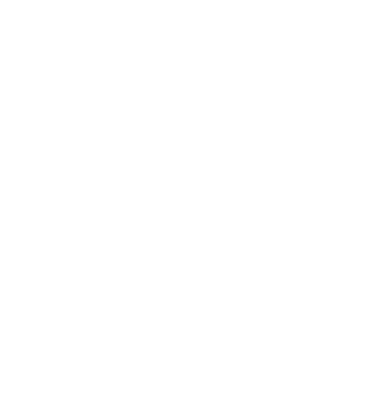
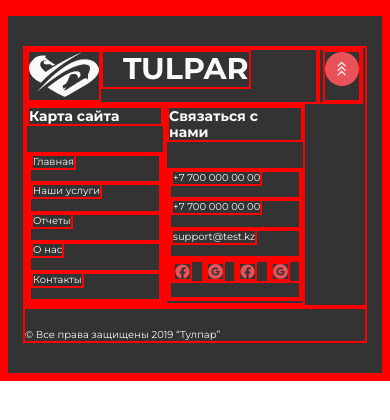
Before and after one commit to itgirlschool/fr22_team3_project1, a plain HTML site: page index.html in a window 390 px wide. Drawn offline with Linux system fonts and the light colour scheme.

Commit message:
add footer

```diff
--- a/assets/styles/style.css
+++ b/assets/styles/style.css
@@ -1,17 +1,223 @@
-.container {
-    max-width: 1400px;
-    margin: auto;
+* {
+    border: 2px solid red;
+}
+
+body {
+    font-family: 'Montserrat', sans-serif;
+}
+
+h3 {
+    margin-top: 0;
+    margin-bottom: 20px;
+    font-size: 16px;
+}
+
+.container_dark {
+    display: block;
+    box-sizing: border-box;
+    background-color: #333333;
 }
 
 .footer {
-    display: flex;
-    background-color: #333333;
+    max-width: 1200px;
+    margin: 0 auto;
+    padding: 40px 15px;
+    display: block;
+    font-weight: 400;
+    font-size: 14px;
+    color: #F9F9F9;
 }
 
-.section-one {
-
+.footer__top {
+    height: 80%;
+    display: flex;
+    justify-content: space-around;
 }
 
-.section-two {
+.logo {
+    width: 30%;
+    display: flex;
+    justify-content: start;
+}
 
+.logo-image4 {
+    max-width: 100%;
+    box-sizing: border-box;
 }
+
+.logo-name {
+    padding-left: 20px;
+    text-transform: uppercase;
+    font-weight: 700;
+    font-size: 30px;
+    justify-content: start;
+    align-self: baseline;
+}
+
+.footer__column-about,
+.footer__column-connect {
+    width: 20%;
+    display: block;
+}
+
+.about-connect {
+    margin: 0;
+    padding: 0;
+    list-style-type: none;
+}
+
+.about-connect__item,
+.social {
+    padding-bottom: 10px;
+}
+
+.about-connect>li>a {
+    text-decoration: none;
+    color: #F9F9F9;
+}
+
+.social {
+    padding: 0;
+    list-style-type: none;
+    display: flex;
+    justify-content: flex-start;
+    align-items: center;
+}
+
+.social__facebook,
+.social__google {
+    position: relative;
+    display: block;
+    width: 15px;
+    height: 15px;
+    margin-right: 9.5px;
+}
+
+.social__facebook {
+    background-image: url(../images/social1.svg);
+}
+
+.social__google {
+    background-image: url(../images/social2.svg);
+}
+
+.footer__box-up {
+    width: 30%;
+    display: flex;
+    justify-content: end;
+}
+
+.scroll-to-top {
+    display: block;
+}
+
+.footer__box-up>a {
+    text-decoration: none;
+    color: #F9F9F9;
+}
+
+.up {
+    display: block;
+    align-items: center;
+    padding: 8px;
+    font-size: 14px;
+    writing-mode: vertical-rl;
+    transform: rotate(-180deg);
+}
+
+.footer__bottom {
+    height: 20%;
+    padding-top: 40px;
+}
+
+@media (max-width: 1200px) {
+    .footer {
+        max-width: 970px;
+    }
+}
+
+@media (max-width: 992px) {
+    .footer {
+        max-width: 750px;
+        padding: 60px 15px;
+        font-size: 12px;
+    }
+
+    h3 {
+        margin-bottom: 26px;
+        font-size: 14px;
+    }
+
+    .logo {
+        width: 35%;
+    }
+
+    .footer__column-about {
+        width: 30%;
+    }
+
+    .footer__column-connect {
+        width: 20%;
+    }
+
+    .about-connect__item,
+    .social {
+        padding-bottom: 14px;
+    }
+
+    .footer__box-up {
+        width: 15%;
+    }
+
+    .up {
+        font-size: 12px;
+    }
+
+    .footer__bottom {
+        padding-top: 20px;
+    }
+}
+
+@media (max-width: 767px) {
+    .footer {
+        max-width: none;
+        margin: 0;
+        padding: 30px 15px;
+        display: block;
+        justify-content: start;
+        font-size: 10px;
+    }
+
+    .footer__top {
+        height: min-content;
+        display: flex;
+        justify-content: start;
+        flex-wrap: wrap;
+    }
+
+    .logo {
+        width: 85%;
+        order: 1;
+        display: flex;
+    }
+
+    .footer__box-up {
+        width: 12%;
+        order: 2;
+        display: flex;
+    }
+
+    .up {
+        display: none;
+    }
+
+    .footer__column-about {
+        width: 40%;
+        order: 3;
+    }
+
+    .footer__column-connect {
+        width: 40%;
+        order: 4;
+    }
+}
--- a/index.html
+++ b/index.html
@@ -24,16 +24,46 @@
 
     </main>
 
-    <footer class="container">
+    <footer class="container_dark">
         <div class="footer">
-            <div class="footer__section-one">
-                <div class="section-one__column-logo"></div>
-                <div class="section-one__column-about"></div>
-                <div class="section-one__column-connect"></div>
-                <div class="section-one__back-to-top"></div>
+            <div class="footer__top">
+                <div class="logo">
+                    <div class="logo-image4">
+                        <img src="assets/images/logo4.png" alt="logo4">
+                    </div>
+                    <span class="logo-name">Tulpar</span>
+                </div>
+                <div class="footer__column-about">
+                    <h3>Карта сайта</h3>
+                    <ul class="about-connect">
+                        <li class="about-connect__item"><a href="#">Главная</a></li>
+                        <li class="about-connect__item"><a href="#">Наши услуги</a></li>
+                        <li class="about-connect__item"><a href="#">Отчеты</a></li>
+                        <li class="about-connect__item"><a href="#">О нас</a></li>
+                        <li class="about-connect__item"><a href="#">Контакты</a></li>
+                    </ul>
+                </div>
+                <div class="footer__column-connect">
+                    <h3>Связаться с нами</h3>
+                    <ul class="about-connect">
+                        <li class="about-connect__item"><a href="#">+7 700 000 00 00</a></li>
+                        <li class="about-connect__item"><a href="#">+7 700 000 00 00</a></li>
+                        <li class="about-connect__item"><a href="#">support@test.kz</a></li>
+                        <ul class="social">
+                            <li><a class="social__facebook" href="#"></a></li>
+                            <li><a class="social__google" href="#"></a></li>
+                            <li><a class="social__facebook" href="#"></a></li>
+                            <li><a class="social__google" href="#"></a></li>
+                        </ul>
+                    </ul>
+                </div>
+                <div class="footer__box-up">
+                    <a href="#" class="scroll-to-top">
+                            <img src="assets/images/button-up.svg" alt="button-up">
+                            <span class="up">Наверх</span></a>
+                </div>
             </div>
-            <div class="section-two">
-
+            <div class="footer__bottom">&copy; Все права защищены 2019 “Тулпар”
             </div>
         </div>
     </footer>
```
Also changed, not shown: assets/images/button-up.svg (added), assets/images/social1.svg (added), assets/images/social2.svg (added).
